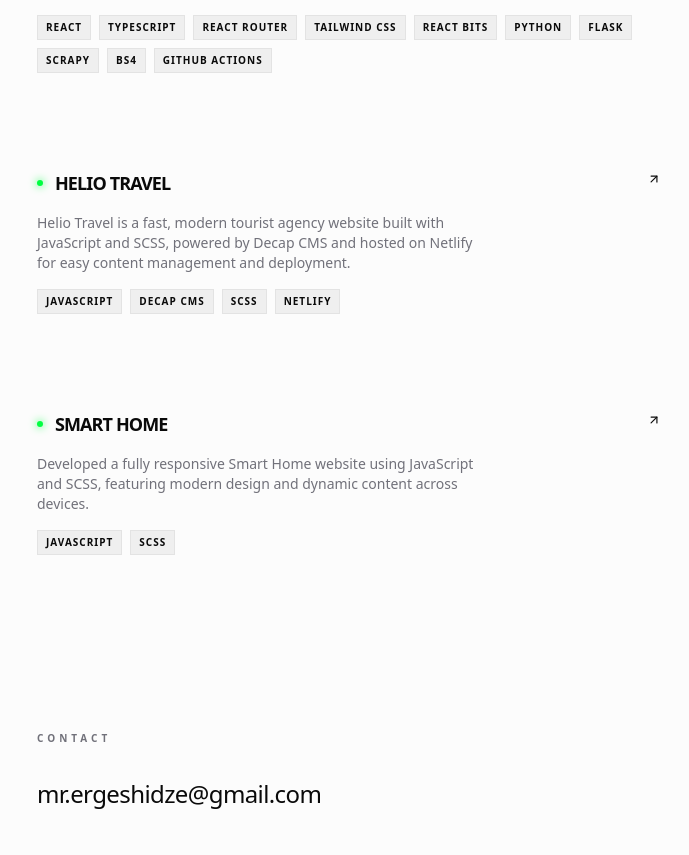
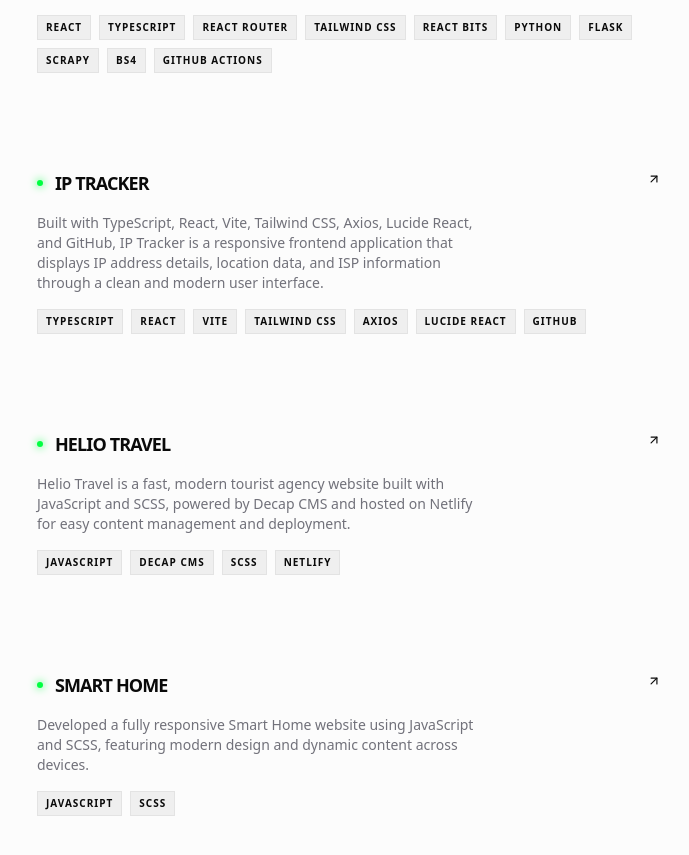
Before and after one commit to DarkLordGeo/next_portfolio, a Next.js app: page / in a window 1280 px wide. Shown: the part 1546-2401 px from the top of the page, without its empty margins (291-980 px from the left). Built offline with nearby package versions, Linux system fonts and the light colour scheme.

Commit message:
Added project

```diff
--- a/app/page.tsx
+++ b/app/page.tsx
@@ -110,6 +110,48 @@ export default function Home() {
             </div>
           </a>
 
+          <a href="https://iptrackernetlify.netlify.app/">
+            <div className="minimal-card group hover:ml-1 transition-all cursor-pointer">
+              <div className="flex justify-between items-start mb-4">
+                <div className="flex items-center gap-3">
+                  <span className="blinking-dot"></span>
+                  <h3 className="text-lg font-extrabold uppercase tracking-tighter group-hover:underline decoration-accent decoration-2 cursorpoin">
+                    IP Tracker
+                  </h3>
+                </div>
+                <span className="material-symbols-outlined text-sm font-light group-hover:mr-1 transition-all">
+                  <ArrowUpRight width={14} height={20} />
+                </span>
+              </div>
+              <p className="text-sm text-stark-gray font-medium max-w-md">
+                Built with TypeScript, React, Vite, Tailwind CSS, Axios, Lucide React, and GitHub, IP Tracker is a responsive frontend application that displays IP address details, location data, and ISP information through a clean and modern user interface.
+              </p>
+              <div className="flex flex-wrap gap-2 mt-4">
+                <span className="text-[10px] font-black uppercase tracking-widest bg-black/5 px-2 py-1 border border-black/5">
+                  TypeScript
+                </span>
+                <span className="text-[10px] font-black uppercase tracking-widest bg-black/5 px-2 py-1 border border-black/5">
+                  React
+                </span>
+                <span className="text-[10px] font-black uppercase tracking-widest bg-black/5 px-2 py-1 border border-black/5">
+                  Vite
+                </span>
+                <span className="text-[10px] font-black uppercase tracking-widest bg-black/5 px-2 py-1 border border-black/5">
+                  Tailwind CSS
+                </span>
+                <span className="text-[10px] font-black uppercase tracking-widest bg-black/5 px-2 py-1 border border-black/5">
+                  Axios
+                </span>
+                <span className="text-[10px] font-black uppercase tracking-widest bg-black/5 px-2 py-1 border border-black/5">
+                  Lucide React
+                </span>
+                <span className="text-[10px] font-black uppercase tracking-widest bg-black/5 px-2 py-1 border border-black/5">
+                  GitHub
+                </span>
+              </div>
+            </div>
+          </a>
+
           <a href="https://heliotravel.ge/">
             <div className="minimal-card group hover:ml-1 transition-all cursor-pointer">
               <div className="flex justify-between items-start mb-4">
```
